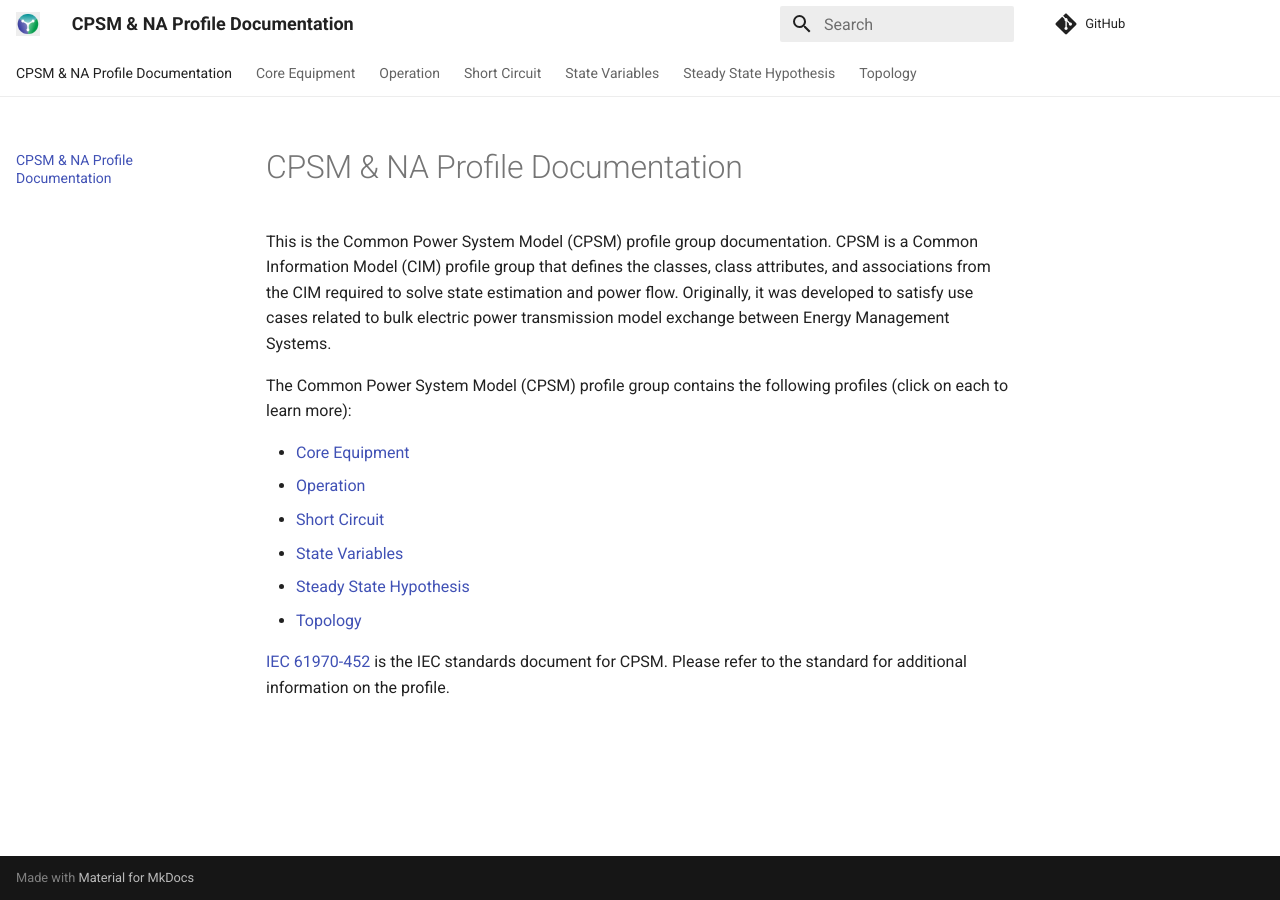
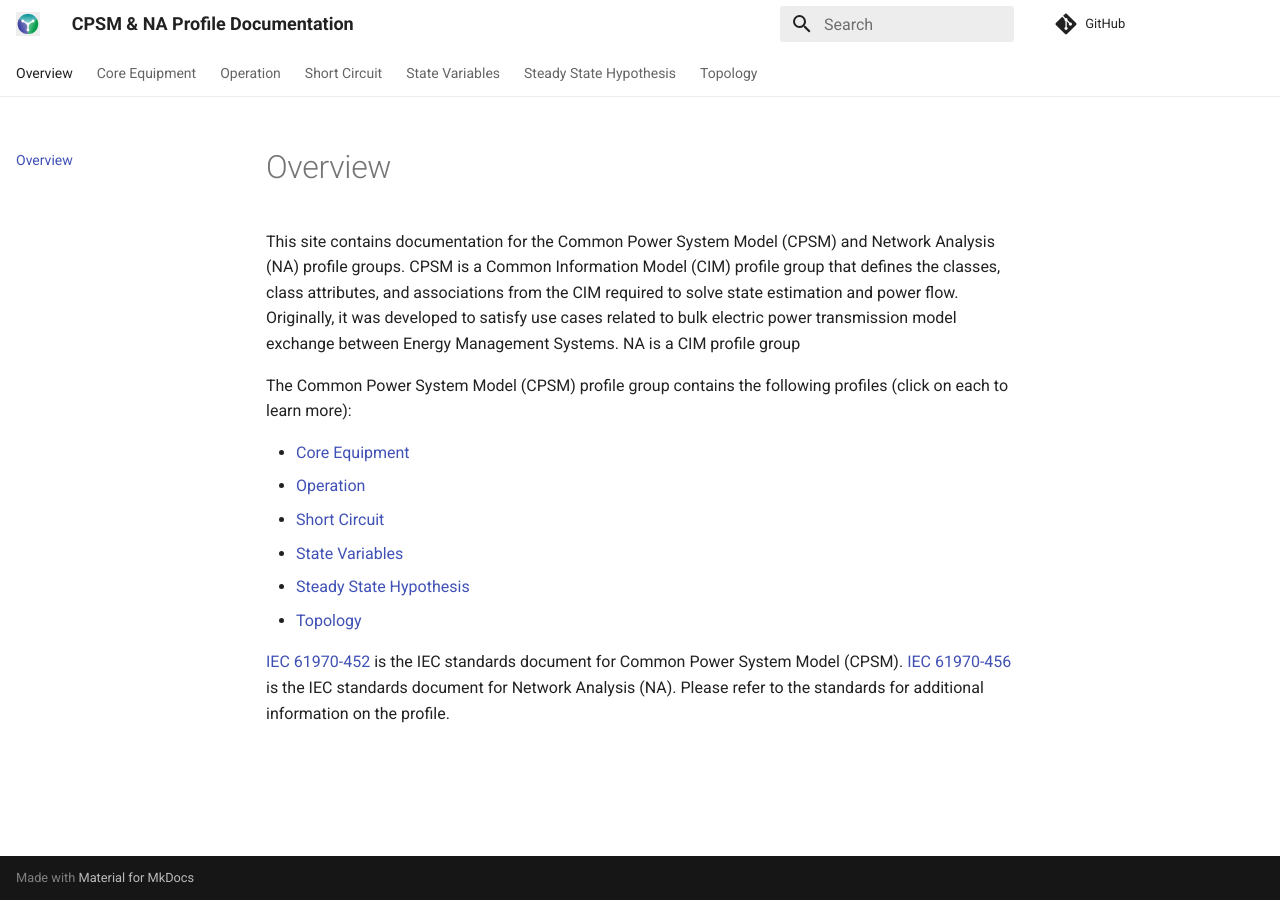
Before and after one commit to cimug-org/cpsm-docs, an MkDocs documentation site: the page built from docs/index.md, in a window 1280 px wide. Built offline with MkDocs 1.6.1 and Material for MkDocs 9.7.7, drawn with Linux system fonts in a browser that asks for light colours; comment, search, counter and statistics services are not loaded.

```diff
--- a/docs/index.md
+++ b/docs/index.md
@@ -1,6 +1,5 @@
-# CPSM & NA Profile Documentation
-This is the Common Power System Model (CPSM) profile group documentation. CPSM is a Common Information Model (CIM) profile group that defines the
-classes, class attributes, and associations from the CIM required to solve state estimation and power flow. Originally, it was developed to satisfy use cases related to bulk electric power transmission model exchange between Energy Management Systems.
+# Overview
+This site contains documentation for the Common Power System Model (CPSM) and Network Analysis (NA) profile groups. CPSM is a Common Information Model (CIM) profile group that defines the classes, class attributes, and associations from the CIM required to solve state estimation and power flow. Originally, it was developed to satisfy use cases related to bulk electric power transmission model exchange between Energy Management Systems. NA is a CIM profile group
 
 The Common Power System Model (CPSM) profile group contains the following profiles (click on each to learn more):
 
@@ -11,4 +10,4 @@ The Common Power System Model (CPSM) profile group contains the following profil
 - [Steady State Hypothesis](./Steady State Hypothesis/index.md)
 - [Topology](./Topology/index.md)
 
-[IEC 61970-452](https://webstore.iec.ch/en/publication/64844) is the IEC standards document for CPSM. Please refer to the standard for additional information on the profile.
+[IEC 61970-452](https://webstore.iec.ch/en/publication/64844) is the IEC standards document for Common Power System Model (CPSM). [IEC 61970-456](https://webstore.iec.ch/en/publication/68054) is the IEC standards document for Network Analysis (NA). Please refer to the standards for additional information on the profile.
```
Also changed, not shown: README.md (+1 -1 lines), 1 other file.
